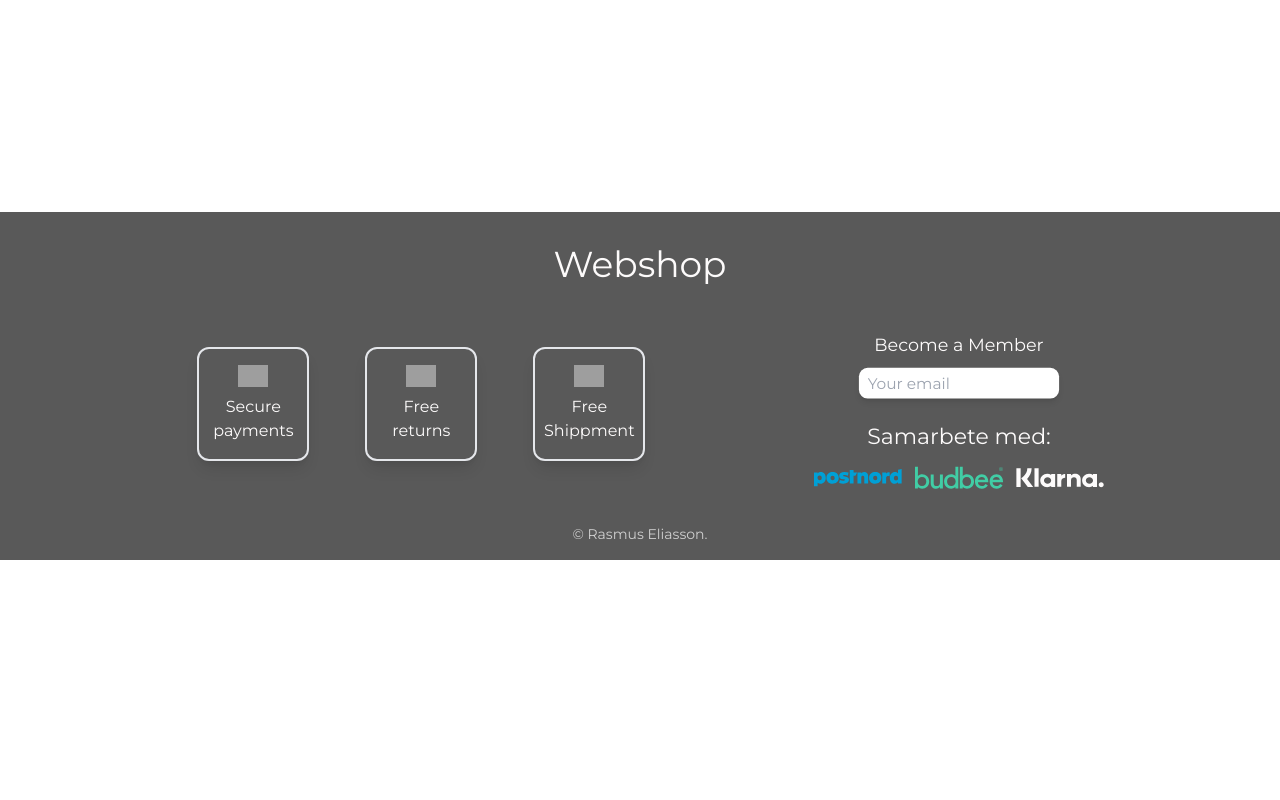
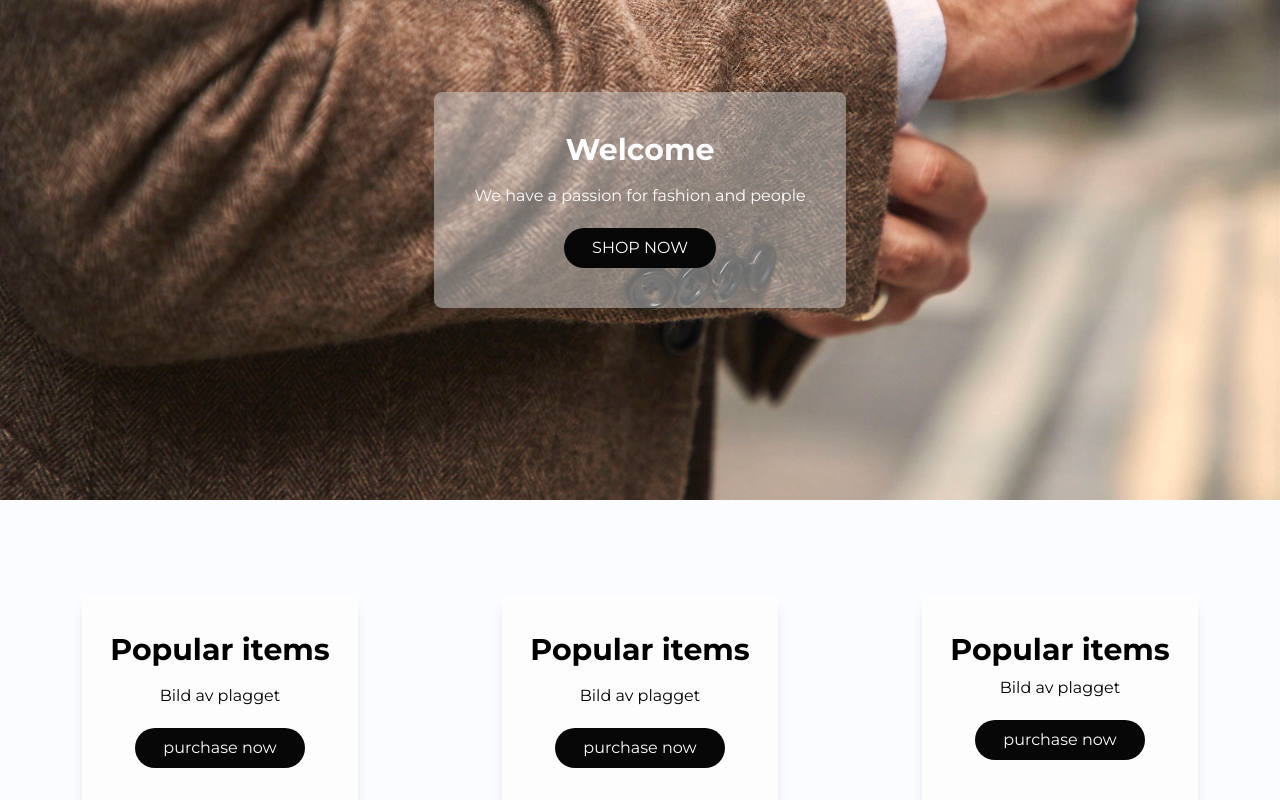
Before and after one commit to Rasmus3liasson/webshop, a Next.js app: page / in a window 1280 px wide. Shown: the part 240-1040 px from the top of the page. Before the commit the page ends 800 px from the top, so only its background shows below. Built offline with nearby package versions, Linux system fonts and the light colour scheme; grey boxes are pictures that could not be loaded.

Commit message:
start of homepage

```diff
--- a/src/app/components/Footer/page.tsx
+++ b/src/app/components/Footer/page.tsx
@@ -3,7 +3,7 @@ import React from "react";
 
 export default function Footer() {
   return (
-    <div className=" bg-grey w-full text-white p-4 mt-auto">
+    <div className=" bg-greyLight w-full text-white p-4 mt-auto">
       <div className="my-4 text-3xl text-center lg:text-4xl">
         <p>Webshop</p>
       </div>
--- a/src/app/components/Header/CategoryList.tsx
+++ b/src/app/components/Header/CategoryList.tsx
@@ -5,22 +5,22 @@ export default function CategoryList() {
   return (
     <div className="w-full">
       <ul className="flex flex-col justify-evenly items-center gap-3 animate-slideInNav md:flex-row md:absolute md:top-16 md:w-full md:left-0 ">
-        <Link className="link-text" href={"/jackets"}>
+        <Link className="link-text" href={"/clothes/jackets"}>
           <li>Jackor</li>
         </Link>
-        <Link className="link-text" href={"/shirts"}>
+        <Link className="link-text" href={"/clothes/shirts"}>
           <li>Skjortor</li>
         </Link>
-        <Link className="link-text" href={"/t-shirts"}>
+        <Link className="link-text" href={"/clothes/t-shirts"}>
           <li>T-shirt</li>
         </Link>
-        <Link className="link-text" href={"/pants"}>
+        <Link className="link-text" href={"/clothes/pants"}>
           <li>Byxor</li>
         </Link>
-        <Link className="link-text" href={"/jeans"}>
+        <Link className="link-text" href={"/clothes/jeans"}>
           <li>Jeans</li>
         </Link>
-        <Link className="link-text" href={"/shoes"}>
+        <Link className="link-text" href={"/clothes/shoes"}>
           <li>Skor</li>
         </Link>
       </ul>
--- a/src/app/components/Header/List.tsx
+++ b/src/app/components/Header/List.tsx
@@ -16,7 +16,7 @@ export default function List() {
 
   return (
     <>
-      <ul className="flex flex-col md:flex-row gap-7 lg:ml-36 md:gap-24 items-center md:m-0 mb-5">
+      <ul className="flex flex-col md:flex-row gap-7 lg:ml-36 md:gap-24 items-center md:m-0 mb-5 ">
         <li className={`link-text ${pathName === "/" && "underline"} `}>
           <Link href="/">Home</Link>
         </li>
--- a/src/app/components/Header/page.tsx
+++ b/src/app/components/Header/page.tsx
@@ -27,7 +27,7 @@ export default function Header() {
           />
         </Link>
         <div
-          className={`flex items-center justify-between flex-col md:flex-row absolute md:relative top-24 md:top-0 right-0 p-5 rounded-b-2xl md:rounded-none w-full lg:flex animate-slideInNav  ${
+          className={`flex items-center justify-between flex-col md:flex-row absolute md:relative top-24 md:top-0 right-0 p-5 rounded-b-2xl md:rounded-none w-full lg:flex animate-slideInNav bg-white md:bg-transparent  ${
             !isActive && "hidden"
           }`}
         >
--- /dev/null
+++ b/src/app/components/HomePage/Hero.tsx
@@ -0,0 +1,18 @@
+import Link from "next/link";
+import React from "react";
+
+export default function Hero() {
+  return (
+    <div className="hero-bg flex items-center justify-center text-center mt-10">
+      <div className="bg-greyLight bg-opacity-50 w-50 text-white rounded-lg p-10 mx-9 lg:mx-0">
+        <h1 className="font-bold text-2xl mb-2 md:mb-4 md:text-3xl">Welcome</h1>
+        <p>We have a passion for fashion and people</p>
+        <Link href={"/clothes"}>
+          <button type="button" className="button-primary">
+            SHOP NOW
+          </button>
+        </Link>
+      </div>
+    </div>
+  );
+}
--- /dev/null
+++ b/src/app/components/HomePage/ProductContainer.tsx
@@ -0,0 +1,47 @@
+import React from "react";
+
+export default function ProductContainer() {
+  return (
+    <div className="mx-5 my-16 md:my-24 sm:grid grid-cols-3 gap-5 space-y-4 md:space-y-0 justify-items-center md:mx-5">
+      <div className="text-center bg-white shadow-lg ">
+        <div className="px-7 py-9">
+          <h2 className="font-bold text-lg mb-2 md:mb-4 md:text-3xl">
+            Popular items
+          </h2>
+          <p>Bild av plagget</p>
+          <button type="button" className="button-primary">
+            purchase now
+          </button>
+        </div>
+
+        {/* image */}
+      </div>
+
+      <div className="text-center bg-white shadow-lg ">
+        <div className="px-7 py-9">
+          <h2 className="font-bold text-lg mb-2 md:mb-4 md:text-3xl">
+            Popular items
+          </h2>
+          <p>Bild av plagget</p>
+          <button type="button" className="button-primary">
+            purchase now
+          </button>
+        </div>
+
+        {/* image */}
+      </div>
+
+      <div className="text-center bg-white shadow-lg md:max-w-sm">
+        <div className="px-7 py-9">
+          <h2 className="font-bold text-lg mb-2 md:text-3xl">Popular items</h2>
+          <p>Bild av plagget</p>
+          <button type="button" className="button-primary">
+            purchase now
+          </button>
+        </div>
+
+        {/* image */}
+      </div>
+    </div>
+  );
+}
--- /dev/null
+++ b/src/app/components/HomePage/page.tsx
@@ -0,0 +1,13 @@
+import Link from "next/link";
+import React from "react";
+import Hero from "./Hero";
+import ProductContainer from "./ProductContainer";
+
+export default function page() {
+  return (
+    <>
+      <Hero />
+      <ProductContainer />
+    </>
+  );
+}
--- a/src/app/globals.css
+++ b/src/app/globals.css
@@ -8,3 +8,14 @@
 .footer-box {
   @apply flex items-center justify-center border-2 text-center rounded-xl mx-2 w-28 shadow-lg hover:scale-105 duration-50 ease-in-out;
 }
+.button-primary {
+  @apply bg-black text-white py-2 px-7 mt-5 rounded-full duration-75 hover:scale-102 active:scale-98 active:opacity-90;
+}
+
+.hero-bg {
+  background-image: url("/hero-background.jpeg");
+  background-position: center;
+  background-size: cover;
+  width: 100%;
+  min-height: 75vh;
+}
--- a/src/app/layout.tsx
+++ b/src/app/layout.tsx
@@ -16,7 +16,7 @@ export default function RootLayout({
   return (
     <html lang="en">
       <body
-        className={`${monteserrat.className} m-0 p-0 box-border h-screen flex flex-col`}
+        className={`${monteserrat.className} m-0 p-0 box-border h-screen flex flex-col bg-background`}
       >
         <Header />
         <main>{children}</main>
--- a/src/app/page.tsx
+++ b/src/app/page.tsx
@@ -1,7 +1,9 @@
+import HomePage from "./components/HomePage/page";
+
 export const metadata = {
   description: "Home page of webshop",
 };
 
 export default function Home() {
-  return <div className="text-green-500">hej</div>;
+  return <HomePage />;
 }
--- a/tailwind.config.js
+++ b/tailwind.config.js
@@ -9,9 +9,14 @@ module.exports = {
     extend: {
       colors: {
         black: "#080707",
-        white: "#fdfbfb",
+        white: "#FDFDFD",
         grey: "#595959",
         greyLight: "#CFCFCF",
+        background: "#FAFCFF",
+      },
+      scale: {
+        102: "1.02",
+        98: "0.98",
       },
       keyframes: {
         slideIn: {
```
Also changed, not shown: public/hero-background.jpeg (added).
